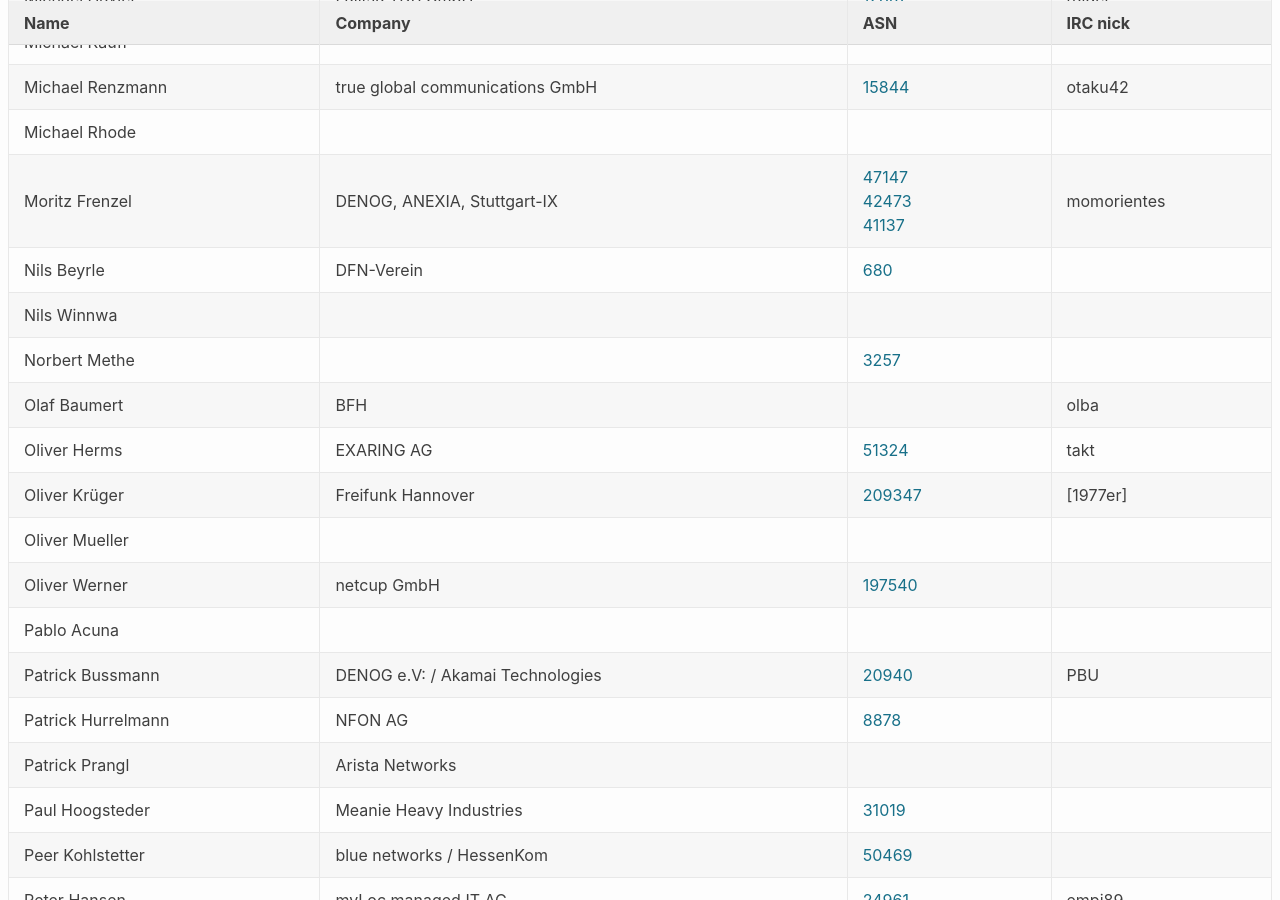
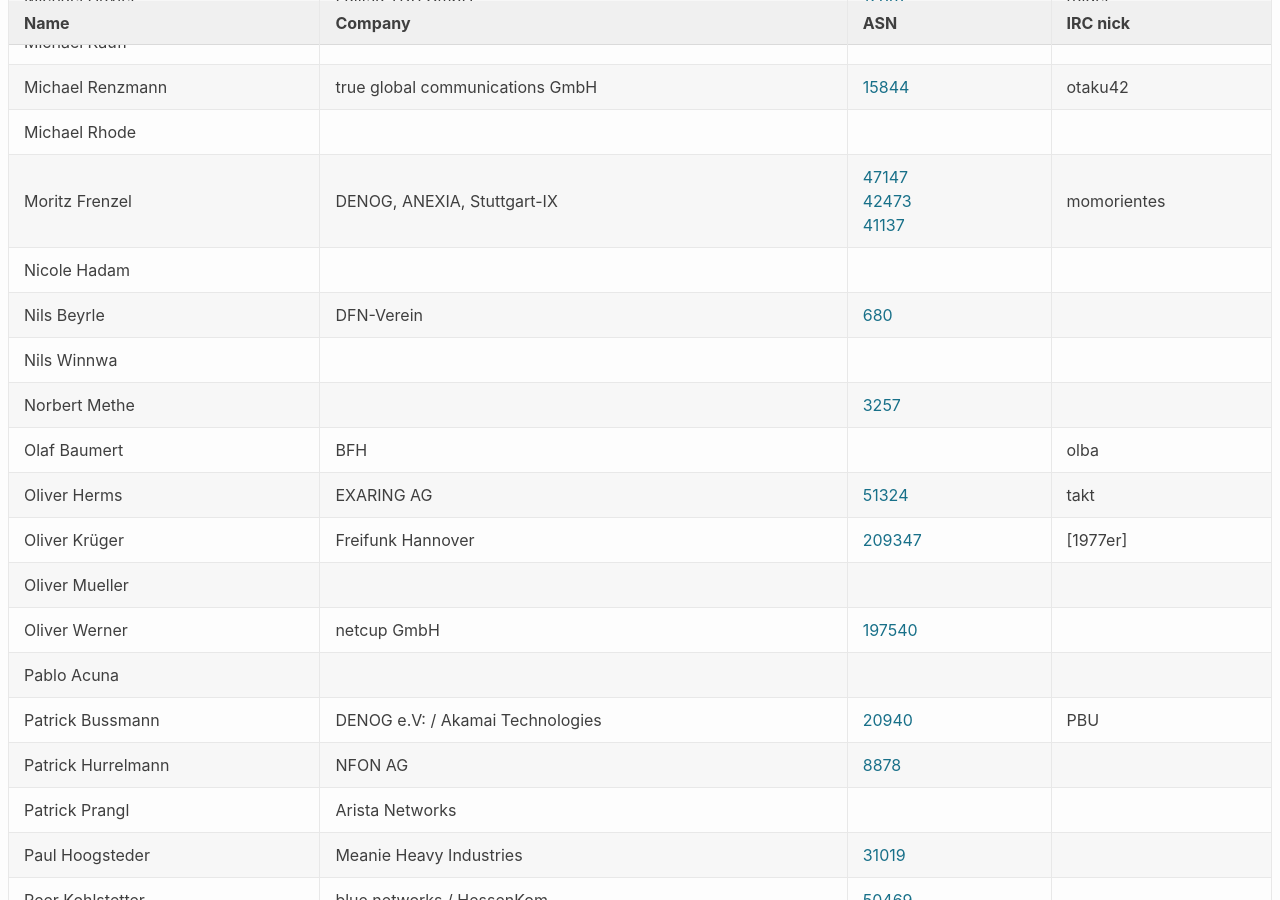
Before and after one commit to denog/pretix-attendeelist, a Jekyll site: the page built from index.markdown, in a window 1280 px wide and 900 px high, scrolled down 8254 px. Built offline with Jekyll 4.4.1, drawn with Linux system fonts in a browser that asks for light colours.

Commit message:
Latest data: Sat Oct 17 20:25:23 UTC 2020

```diff
--- a/_data/attendees.json
+++ b/_data/attendees.json
@@ -1056,6 +1056,12 @@
     "asn": "AS47147,AS42473,AS41137"
   },
   {
+    "name": "Nicole Hadam",
+    "company": null,
+    "irc": null,
+    "asn": null
+  },
+  {
     "name": "Nils Beyrle",
     "company": "DFN-Verein",
     "irc": null,
```
